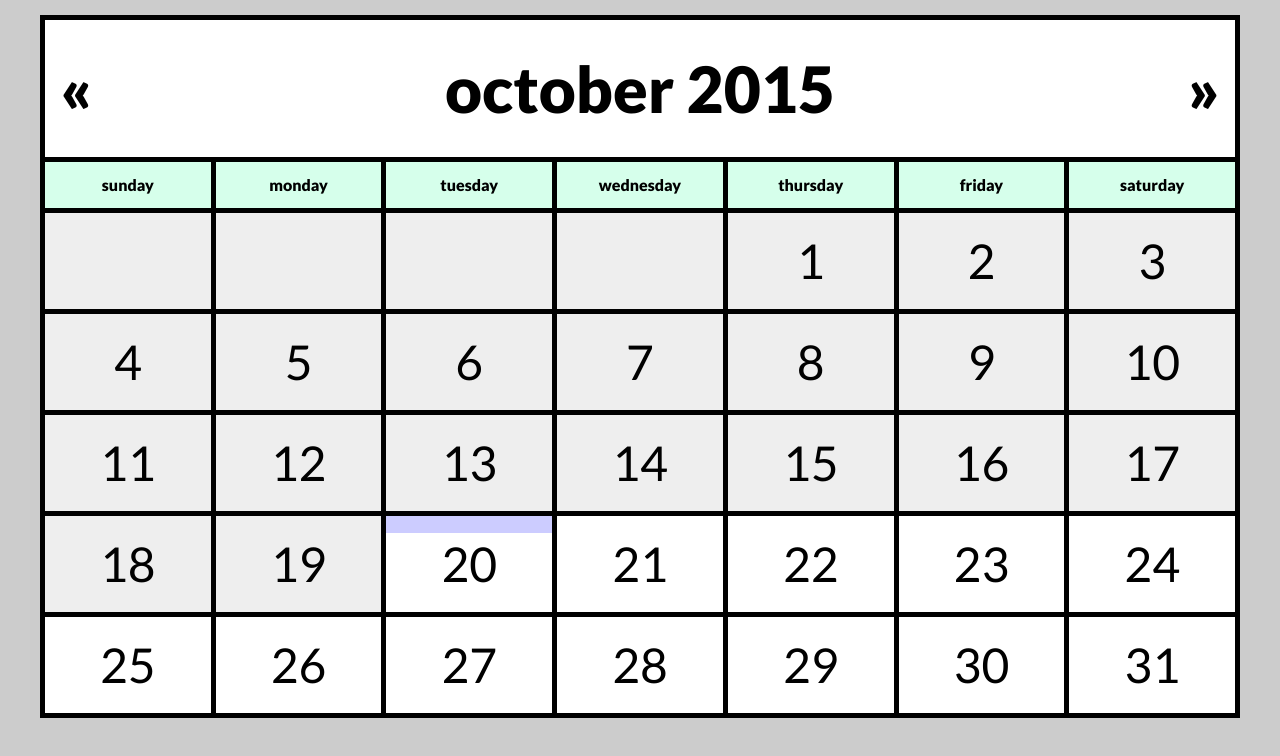
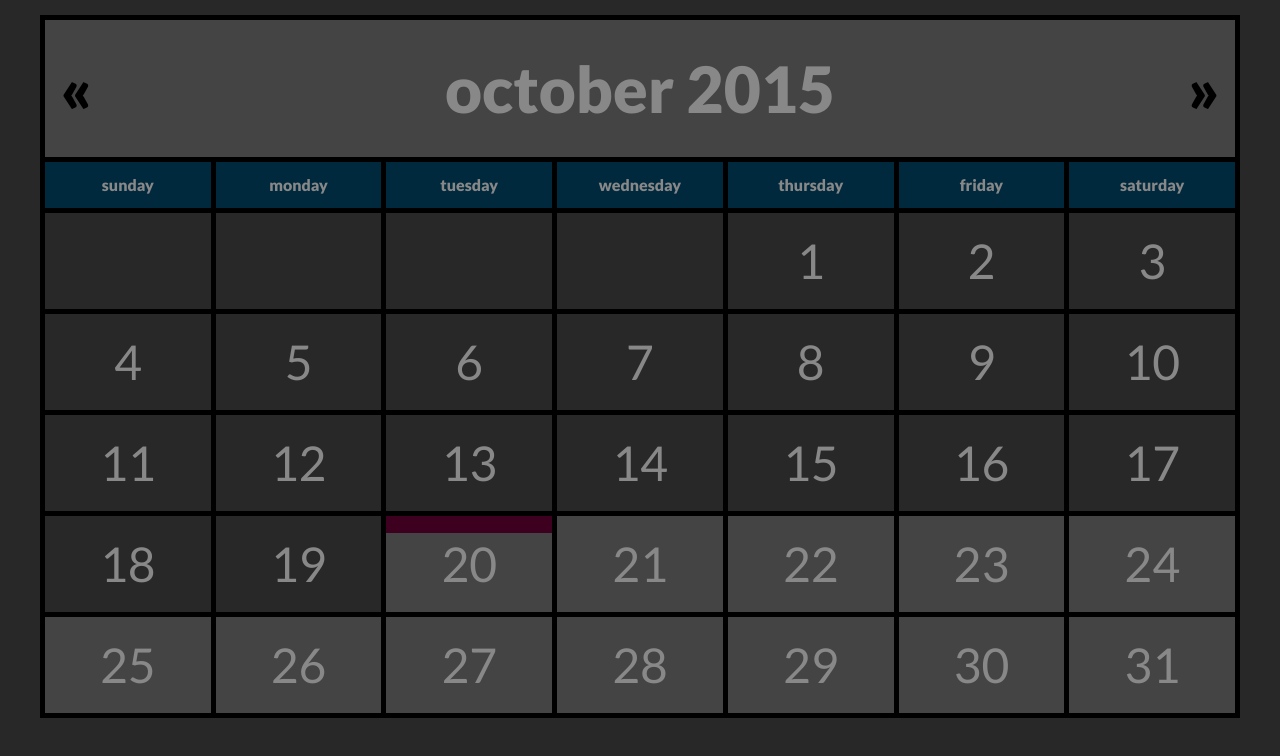
Before and after one commit to clareoneill/js-calendar, a website: page index.html in a window 1280 px wide. Drawn offline with Linux system fonts and the light colour scheme.

Commit message:
add night mode styling

```diff
--- a/assets/scripts/development/cal.js
+++ b/assets/scripts/development/cal.js
@@ -142,9 +142,9 @@ var t,
         // then set interval to update calendar every 15 minutes
         d.days = document.getElementsByClassName('item');
         t.updateCal();
-        /*setInterval(function() {
+        setInterval(function() {
           t.updateCal();
-        }, 60 * 1000 * 15 ); // 60 * 1000 milsec * 15*/
+        }, 60 * 1000 ); // 60 * 1000 milsec
 
       },
 
@@ -187,6 +187,12 @@ var t,
 
             }
           }
+        }
+
+        if( t.minutesUntilMidnight() < 300 || (t.minutesUntilMidnight() > 0 && t.minutesUntilMidnight() < 1140) ) {
+          d.body.classList.add('night');
+        } else {
+          d.body.classList.remove('night');
         }
 
         // hide loading div after 1.5 seconds
--- a/assets/styles/development/scss/style.scss
+++ b/assets/styles/development/scss/style.scss
@@ -3,12 +3,12 @@ body {
   margin: 0;
   padding: 0;
   min-width: 320px;
-  //overflow: hidden;
   background-color: #ccc;
+}
 
-  &.active {
-    overflow: auto;
-  }
+.night {
+  color: #888;
+  background-color: #282828;
 }
 
 .wrapper {
@@ -30,6 +30,12 @@ body {
   @media(min-width: 600px) {
     font-size: 4rem;
     padding: 30px 15px;
+  }
+}
+
+.night {
+  #month {
+    background-color: #444;
   }
 }
 
@@ -210,6 +216,25 @@ body {
   }
 }
 
+.night {
+  .item {
+    background-color: #444;
+
+    &--title,
+    &::after {
+      background-color: #00293D;
+    }
+
+    .bg {
+      background-color: #282828;
+
+      &--today {
+        background-color: #3D001F;
+      }
+    }
+  }
+}
+
 #show {
   font-size: 2rem;
   font-weight: 900;
```
Also changed, not shown: assets/scripts/production/cal.min.js, assets/styles/development/css/style.css, assets/styles/production/style.min.css.
